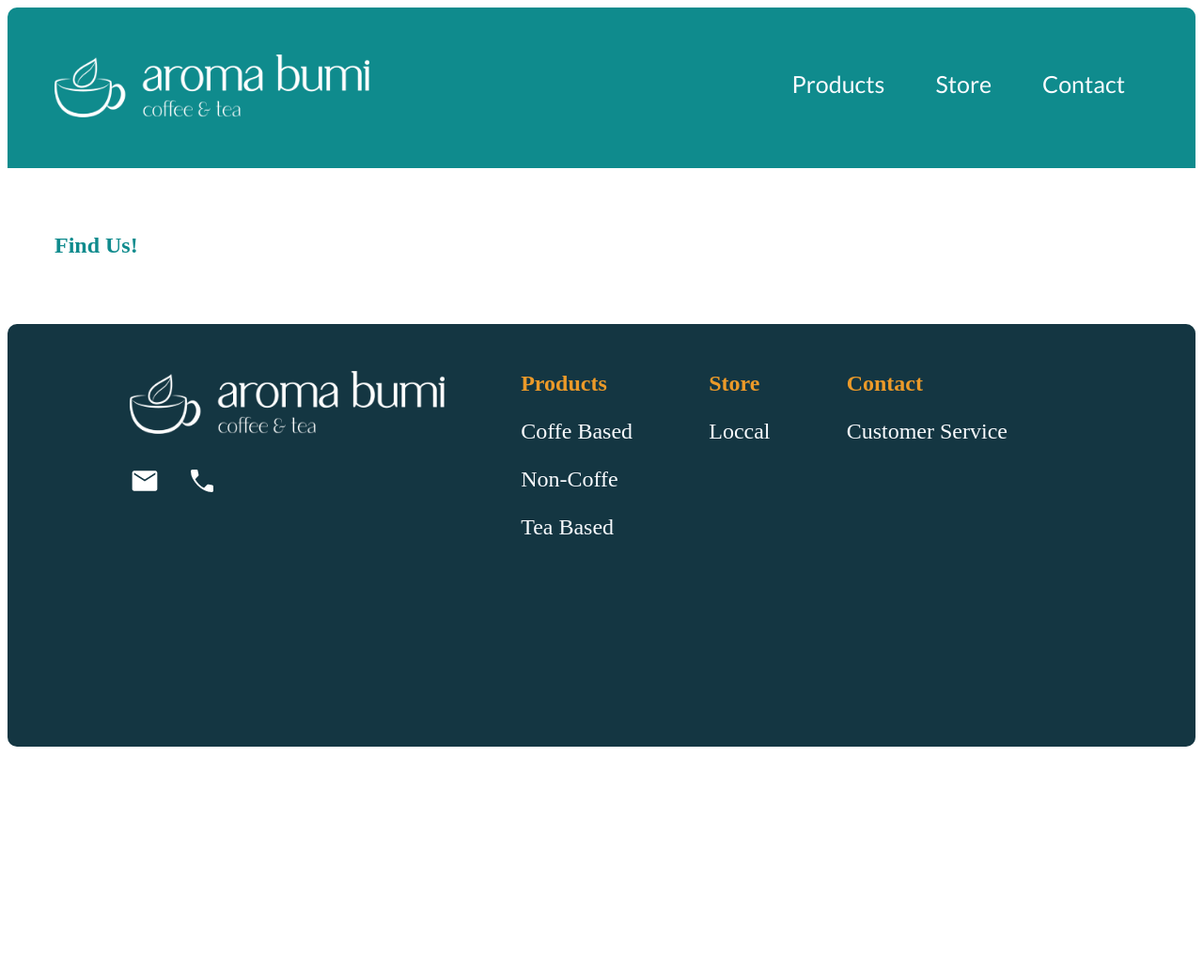
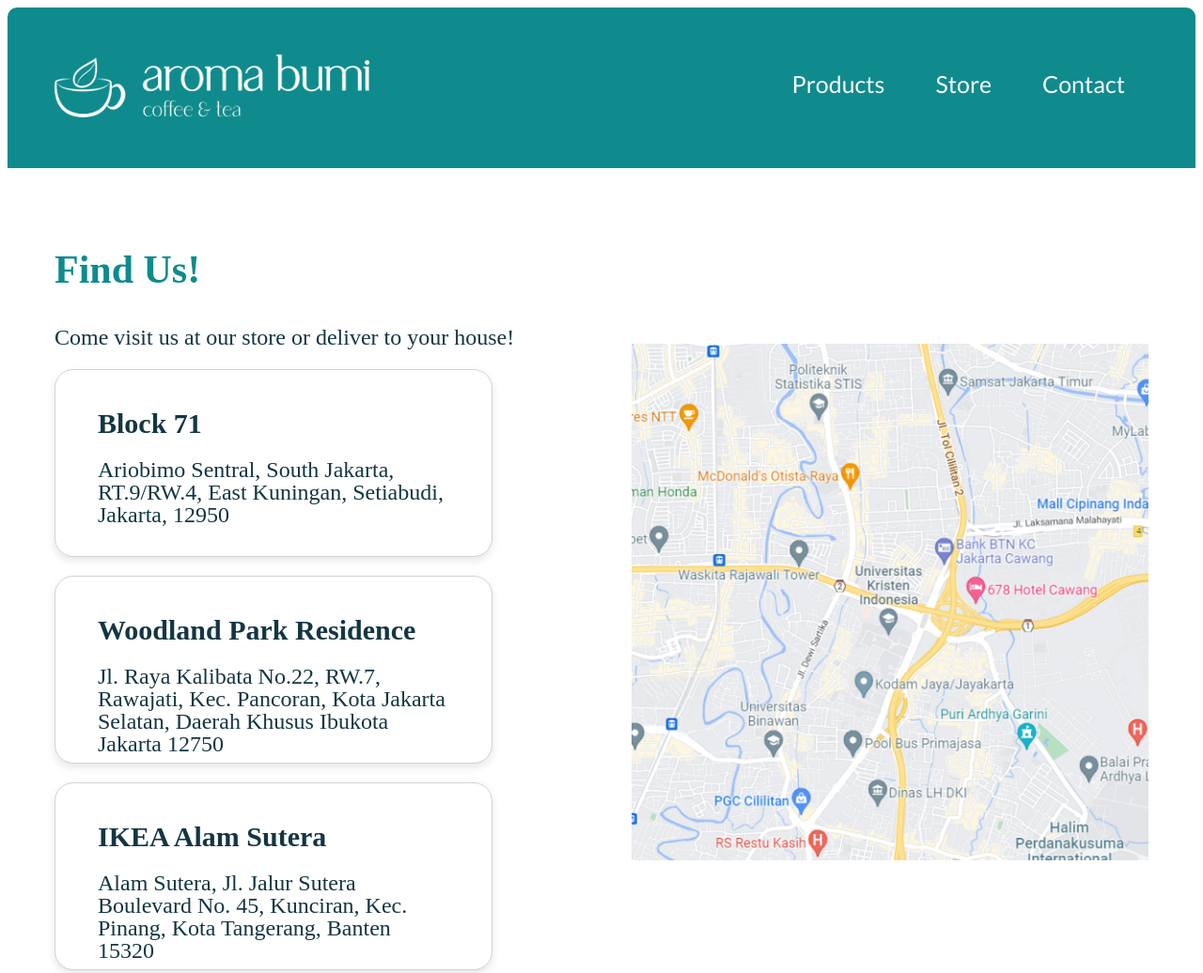
Before and after one commit to RutriAyut/coffe, a plain HTML site: page findus.html in a window 1280 px wide. Shown: the top 1036 px of the page at 94% size. Before the commit the page ends 803 px from the top, so only its background shows below. Drawn offline with Linux system fonts and the light colour scheme.

Commit message:
Update Find Us Page

```diff
--- a/css/stylesheet.css
+++ b/css/stylesheet.css
@@ -260,3 +260,47 @@ header .navmenu {
     height: 20px;
     margin: 0;
 }
+
+.findus .containner{
+    display: flex;
+    justify-content: space-between;
+    align-content: center;
+}
+.findus .title{
+    width: 50%;
+}
+.findus .title h2{
+    font-size: 42px;
+}
+.findus .title p{
+    color: #143642;
+    margin: 20px 0;
+    font-size: 24px;
+}
+.findus .white-card {
+    background-color: white;
+    border: 1px solid #D2D2D2;
+    box-shadow: 0px 4px 10px rgba(0, 0, 0, 0.1);
+    border-radius: 20px;
+    padding: 20px 45px;
+    color: #143642;
+    text-align: left;
+    margin: 20px 0;
+    height: 200px;
+    width: 80%;
+}
+.white-card h3 {
+    font-size: 30px;
+    margin: 20px 0;
+}
+.white-card p{
+    font-size: 20px;
+    line-height: 24px;
+}
+.findus .map {
+    display: flex;
+    align-items: center;
+}
+.findus .map img{
+    width: 550px;
+}
--- a/findus.html
+++ b/findus.html
@@ -27,6 +27,27 @@
                 <div class="containner">
                     <div class="title">
                         <h2>Find Us!</h2>
+                        <p>Come visit us at our store or deliver to your house!</p>
+                        <div class="white-card">
+                            <h3>Block 71</h3>
+                            <p>Ariobimo Sentral, South Jakarta, RT.9/RW.4,
+                                East Kuningan, Setiabudi, Jakarta, 12950</p>
+                        </div>
+                        <div class="white-card">
+                            <h3>Woodland Park Residence</h3>
+                            <p>Jl. Raya Kalibata No.22, RW.7, Rawajati, Kec.
+                                Pancoran, Kota Jakarta Selatan, Daerah
+                                Khusus Ibukota Jakarta 12750</p>
+                        </div>
+                        <div class="white-card">
+                            <h3>IKEA Alam Sutera</h3>
+                            <p>Alam Sutera, Jl. Jalur Sutera Boulevard
+                                No. 45, Kunciran, Kec. Pinang, Kota
+                                Tangerang, Banten 15320</p>
+                        </div>
+                    </div>
+                    <div class="map">
+                        <img src="/assets/map.png" alt="Map">
                     </div>
                 </div>
             </div>
```
Also changed, not shown: assets/map.png (added).
